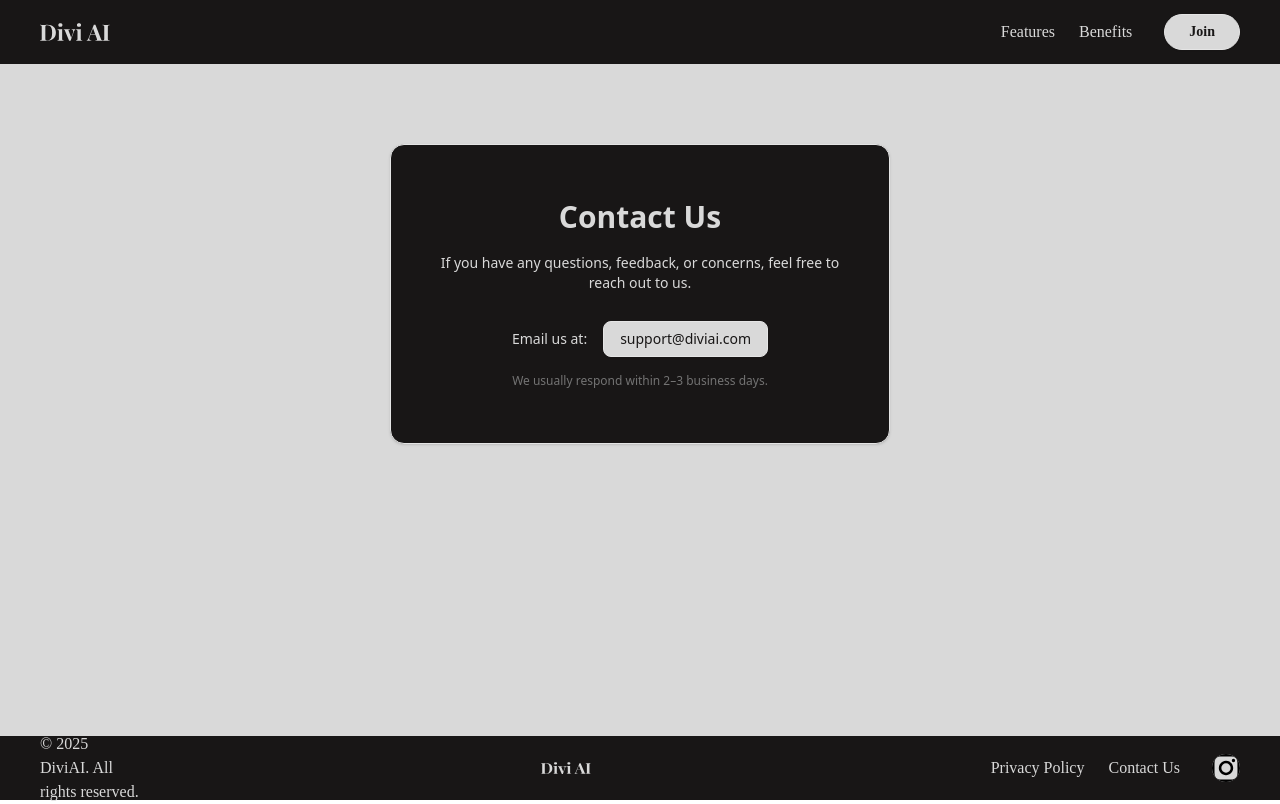
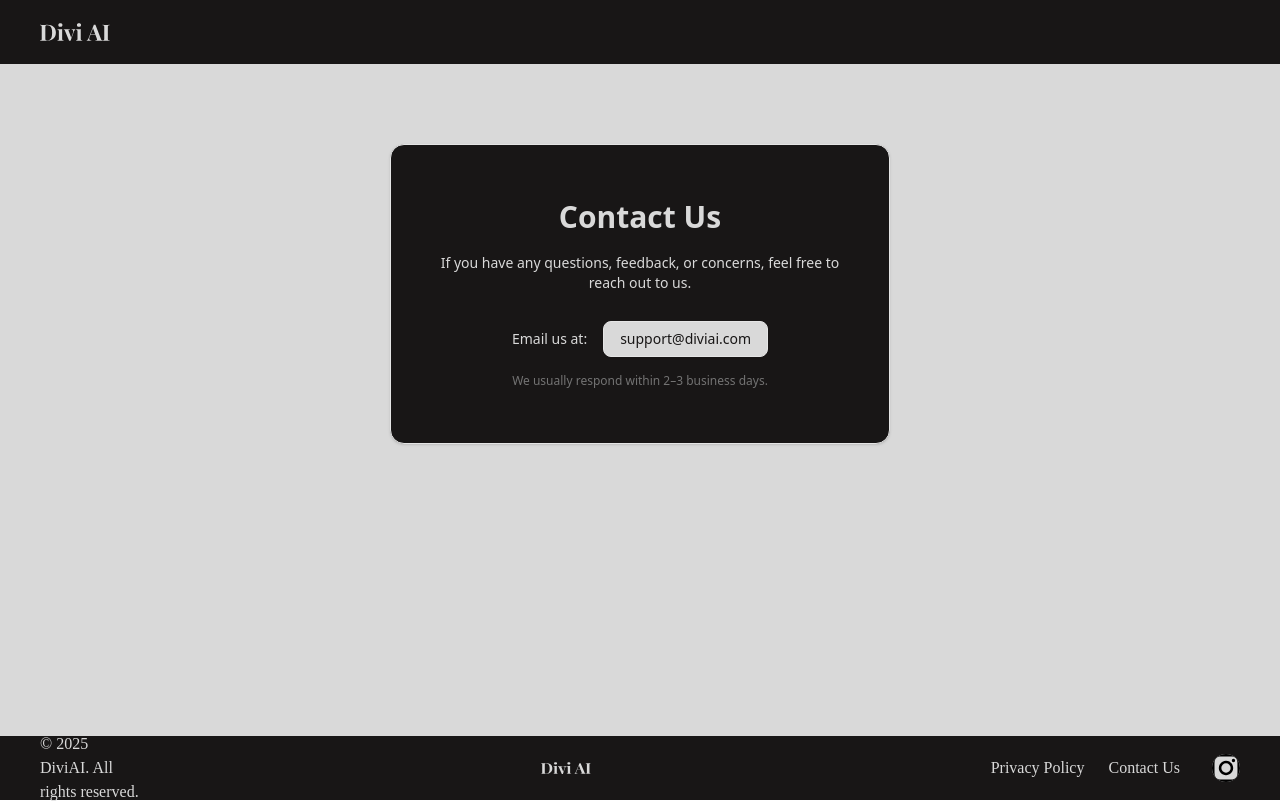
Before and after one commit to Divi202/divi_ai, a Next.js app: page /contact-us in a window 1280 px wide. Built offline with nearby package versions, Linux system fonts and the light colour scheme.

Commit message:
implemented the funtionality of hiding the navbar links on other pages except home

```diff
--- a/components/navbar.tsx
+++ b/components/navbar.tsx
@@ -1,27 +1,31 @@
+"use client";
+
 import Link from "next/link";
 import { Button } from "./ui/button";
 import Image from "next/image";
+import { usePathname } from "next/navigation";
 
 const Navbar = () => {
-  const currentUrl = typeof window !== "undefined" ? window.location.href : "";
-  console.log("Current URL:", currentUrl);
+  const pathname = usePathname();
+  const isHomePage = pathname === "/";
 
   return (
     <div className="relative w-full h-16 flex flex-row items-center justify-end bg-custom-black text-custom-white px-10 fixed">
-      {/* Logo */}{" "}
+      {/* Logo */}
       <div className=" flex flex-1 justify-self-start">
         <Link href="/">
-          {" "}
           <Image
             src="/Logo.svg"
             width={70}
             height={70}
             alt="Divi AI logo"
             className="text-custom-white hover:opacity-80"
-          />{" "}
+          />
         </Link>
       </div>
+
       {/* navlinks  + join btn*/}
+      {isHomePage && (
         <div className="flex flex-row items-center gap-8 ">
           <ul className="flex flex-row gap-6 font-body font-normal text-custom-white">
             <li>
@@ -35,6 +39,7 @@
               </Link>
             </li>
           </ul>
+
           <Button
             variant="outline"
             className="font-body font-semibold rounded-4xl px-6 drop-shadow-custom-white-md bg-custom-white text-custom-black hover:bg-custom-white hover:opacity-80 "
@@ -42,6 +47,7 @@
             <Link href="#CTA">Join</Link>
           </Button>
         </div>
+      )}
     </div>
   );
 };
```
Lines whose indentation alone changed are shown as unchanged.
